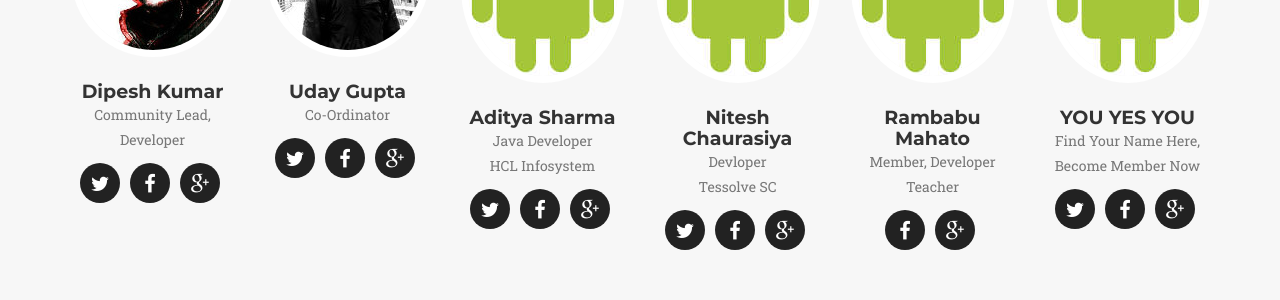
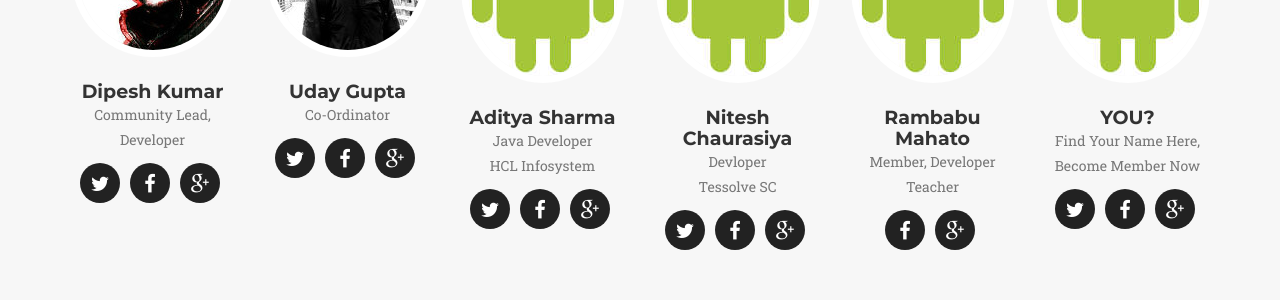
Before and after one commit to gdgbirgunj/gdgbirgunj.org, a Jekyll site: the page built from index.html, in a window 1280 px wide and 900 px high, scrolled down 3370 px. Shown: the part 154-454 px from the top of the window. Built offline with Jekyll 4.4.1, drawn with Linux system fonts in a browser that asks for light colours; some web fonts are replaced.

Commit message:
added members details

```diff
--- a/_config.yml
+++ b/_config.yml
@@ -71,7 +71,7 @@ people:
       url: https://plus.google.com/u/0/111115658793833402403/posts
 
 
-- name: YOU YES YOU
+- name: YOU?
   pic: 1
   position: Find Your Name Here, Become Member Now
   social:
```
